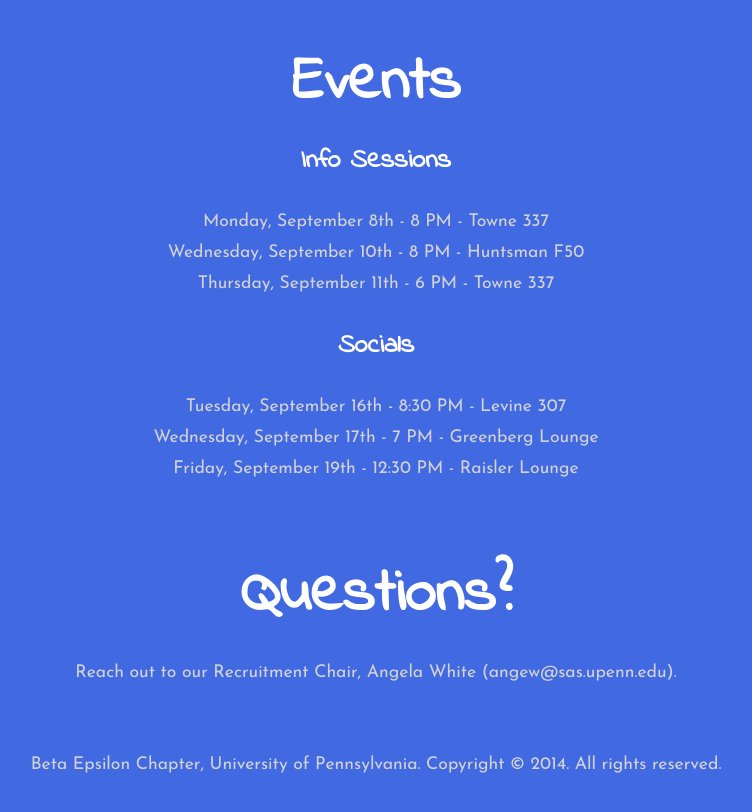
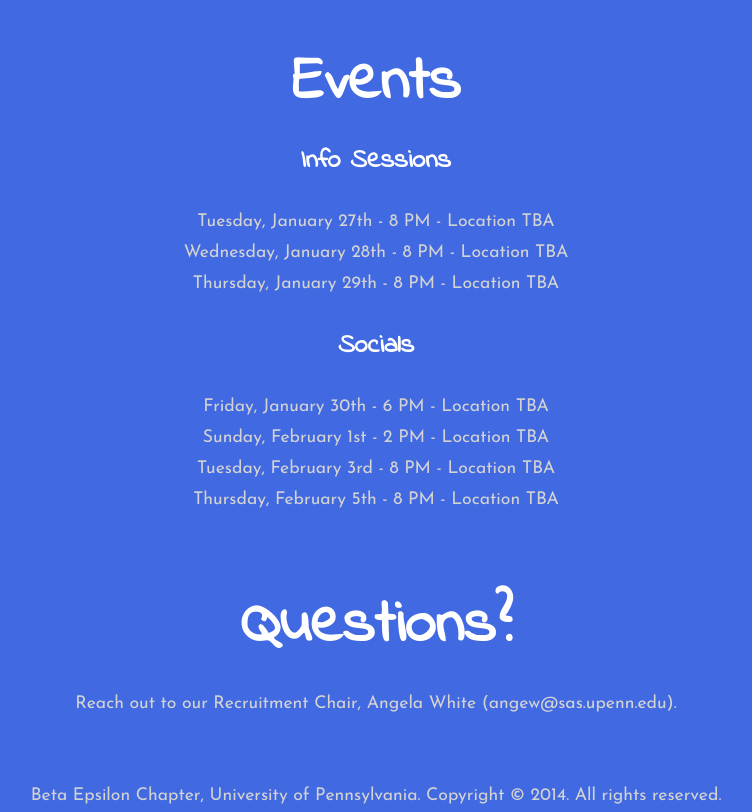
Before and after one commit to yutingyue514/be-aoe, a plain HTML site: page recruitment.html in a window 1280 px wide. Shown: the part 1544-2356 px from the top of the page, without its empty margins (364-1116 px from the left). Before the commit the page ends 2325 px from the top, so only its background shows below. Drawn offline with Linux system fonts and the light colour scheme.

Commit message:
updated spring recruitment events

```diff
--- a/recruitment.html
+++ b/recruitment.html
@@ -111,15 +111,16 @@
 <h5>Info Sessions</h5>
 <br>
 <ul>
-<li>Monday, September 8th - 8 PM - Towne 337</li>
-<li>Wednesday, September 10th - 8 PM - Huntsman F50</li>
-<li>Thursday, September 11th - 6 PM - Towne 337</li>
+<li>Tuesday, January 27th - 8 PM - Location TBA</li>
+<li>Wednesday, January 28th - 8 PM - Location TBA</li>
+<li>Thursday, January 29th - 8 PM - Location TBA</li>
 <br>
 <h5>Socials</h5>
 <br>
-<li>Tuesday, September 16th - 8:30 PM - Levine 307</li>
-<li>Wednesday, September 17th - 7 PM - Greenberg Lounge</li>
-<li>Friday, September 19th - 12:30 PM - Raisler Lounge</li>
+<li>Friday, January 30th - 6 PM - Location TBA</li>
+<li>Sunday, February 1st - 2 PM - Location TBA</li>
+<li>Tuesday, February 3rd - 8 PM - Location TBA</li>
+<li>Thursday, February 5th - 8 PM - Location TBA</li>
 </ul>
 </div><div id="questions">
 <br>
```
